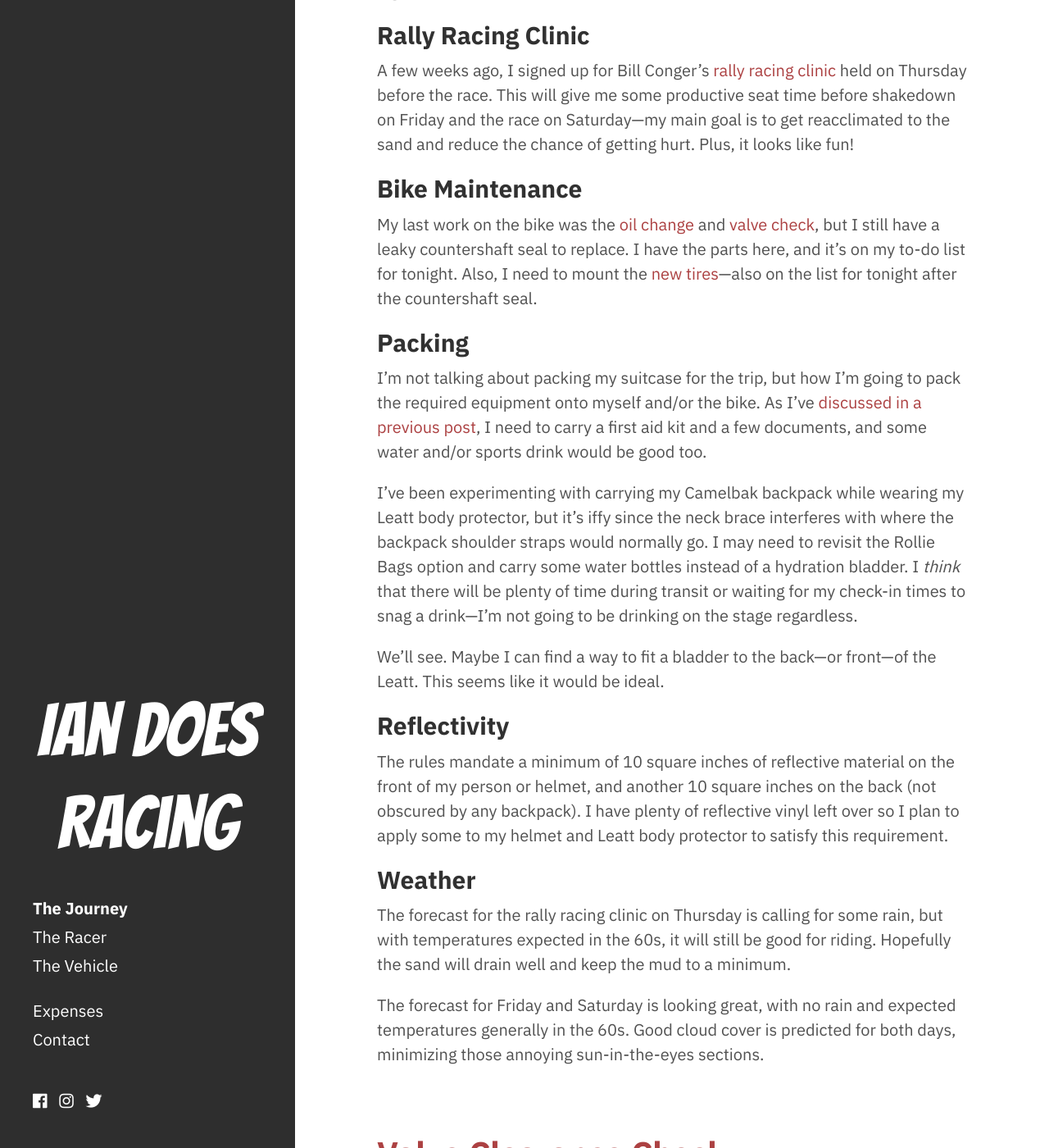
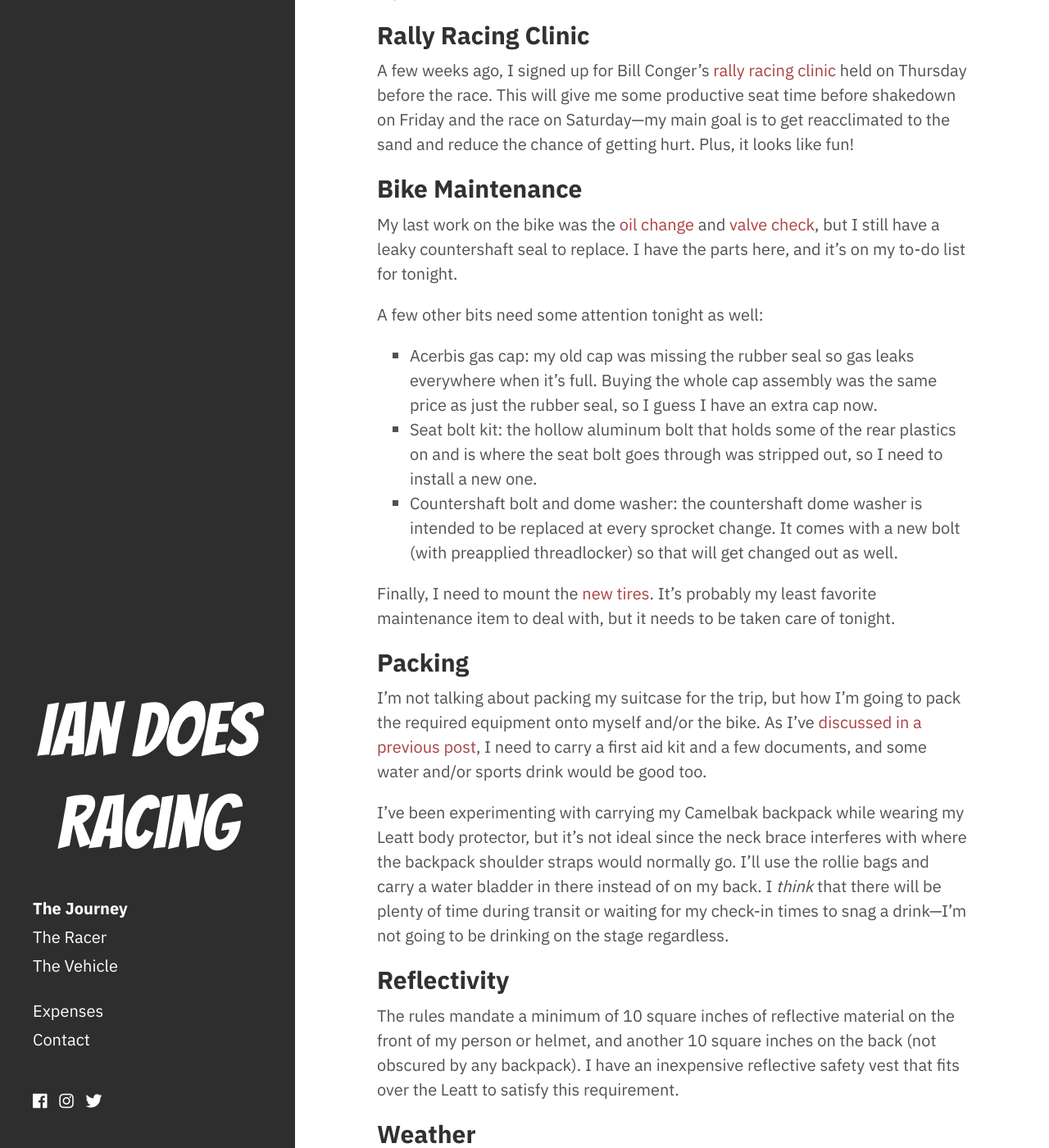
Before and after one commit to icooper/iandoesracing, a Jekyll site: the page built from index.html, in a window 1280 px wide and 1400 px high, scrolled down 6036 px. Shown: the whole window at 82% size. Built offline with Jekyll 4.4.1, drawn with Linux system fonts in a browser that asks for light colours; nearby versions of some CDN libraries; the list of posts is cut into pages by our own code.

Commit message:
updated expenses

```diff
--- a/_posts/2019-02-26-t-minus-4-days.md
+++ b/_posts/2019-02-26-t-minus-4-days.md
@@ -16,19 +16,25 @@
 
 ## Bike Maintenance
 
-My last work on the bike was the [oil change]({% link _posts/2019-01-23-oil-and-sprockets.md %}) and [valve check]({% link _posts/2019-01-24-valve-check.md %}), but I still have a leaky countershaft seal to replace. I have the parts here, and it's on my to-do list for tonight. Also, I need to mount the [new tires]({% link _posts/2019-01-10-new-shoes.md %})---also on the list for tonight after the countershaft seal.
+My last work on the bike was the [oil change]({% link _posts/2019-01-23-oil-and-sprockets.md %}) and [valve check]({% link _posts/2019-01-24-valve-check.md %}), but I still have a leaky countershaft seal to replace. I have the parts here, and it's on my to-do list for tonight.
+
+A few other bits need some attention tonight as well:
+
+* Acerbis gas cap: my old cap was missing the rubber seal so gas leaks everywhere when it's full. Buying the whole cap assembly was the same price as just the rubber seal, so I guess I have an extra cap now.
+* Seat bolt kit: the hollow aluminum bolt that holds some of the rear plastics on and is where the seat bolt goes through was stripped out, so I need to install a new one.
+* Countershaft bolt and dome washer: the countershaft dome washer is intended to be replaced at every sprocket change. It comes with a new bolt (with preapplied threadlocker) so that will get changed out as well.
+
+Finally, I need to mount the [new tires]({% link _posts/2019-01-10-new-shoes.md %}). It's probably my least favorite maintenance item to deal with, but it needs to be taken care of tonight.
 
 ## Packing
 
 I'm not talking about packing my suitcase for the trip, but how I'm going to pack the required equipment onto myself and/or the bike. As I've [discussed in a previous post]({% link _posts/2019-01-09-first-aid-kit.md %}), I need to carry a first aid kit and a few documents, and some water and/or sports drink would be good too.
 
-I've been experimenting with carrying my Camelbak backpack while wearing my Leatt body protector, but it's iffy since the neck brace interferes with where the backpack shoulder straps would normally go. I may need to revisit the Rollie Bags option and carry some water bottles instead of a hydration bladder. I *think* that there will be plenty of time during transit or waiting for my check-in times to snag a drink---I'm not going to be drinking on the stage regardless.
-
-We'll see. Maybe I can find a way to fit a bladder to the back---or front---of the Leatt. This seems like it would be ideal.
+I've been experimenting with carrying my Camelbak backpack while wearing my Leatt body protector, but it's not ideal since the neck brace interferes with where the backpack shoulder straps would normally go. I'll use the rollie bags and carry a water bladder in there instead of on my back. I *think* that there will be plenty of time during transit or waiting for my check-in times to snag a drink---I'm not going to be drinking on the stage regardless.
 
 ## Reflectivity
 
-The rules mandate a minimum of 10 square inches of reflective material on the front of my person or helmet, and another 10 square inches on the back (not obscured by any backpack). I have plenty of reflective vinyl left over so I plan to apply some to my helmet and Leatt body protector to satisfy this requirement.
+The rules mandate a minimum of 10 square inches of reflective material on the front of my person or helmet, and another 10 square inches on the back (not obscured by any backpack). I have an inexpensive reflective safety vest that fits over the Leatt to satisfy this requirement.
 
 ## Weather
 
--- a/expenses.md
+++ b/expenses.md
@@ -16,7 +16,7 @@
 * __Cosmetic__: things related to making the bike look good
 * __Travel__: things related to getting to and from the event
 
-Keep in mind, as I have been riding for years, I already have a lot of motorcycle gear. Don't consider this an exhaustive list of what's needed to participate in an event like this. Most items are linked to a relevant blog post.
+Keep in mind, as I have been riding for years, I already have a lot of motorcycle gear. Don't consider this an exhaustive list of what's needed to participate in an event like this---notably, I also did not include any food costs. Most items in the list are linked to a relevant blog post.
 
 | Amount | Category | Description                                              |
 | ------ | -------- | -------------------------------------------------------- |
@@ -34,28 +34,19 @@
 |  10.00 | Vehicle  | [IRC front and rear rim strips]({% link _posts/2019-01-10-new-shoes.md %}) |
 |  26.95 | Vehicle  | [Enduro Engineering roll chart holder]({% link _posts/2019-01-21-navigation-equipment.md %}) |
 |  52.58 | Vehicle  | [Motorex 10W50 synthetic oil and K&N filter]({% link _posts/2019-01-23-oil-and-sprockets.md %}) |
-|  14.13 | Vehicle  | replacement Acerbis gas cap |
-|  16.07 | Vehicle  | replacement seat bolt kit |
-|  15.06 | Vehicle  | countershaft seal kit |
-|   9.29 | Vehicle  | countershaft sprocket bolt and dome washer |
+|  14.13 | Vehicle  | [replacement Acerbis gas cap]({% link _posts/2019-02-26-t-minus-4-days.md %}) |
+|  16.07 | Vehicle  | [replacement seat bolt kit]({% link _posts/2019-02-26-t-minus-4-days.md %}) |
+|  15.06 | Vehicle  | [countershaft seal kit]({% link _posts/2019-02-26-t-minus-4-days.md %}) |
+|   9.29 | Vehicle  | [countershaft sprocket bolt and dome washer]({% link _posts/2019-02-26-t-minus-4-days.md %}) |
 |  78.77 | Cosmetic | [vinyl wrap materials]({% link _posts/2019-01-24-graphics-part-2.md %}) |
 | 281.93 | Travel   | 3 nights lodging near the rally |
 | 208.91 | Travel   | <abbr title="1925 miles @ average $2.234/gal and 20.6 mpg">fuel for the truck</abbr> |
 
-<p id="total" markdown="1">Total cost so far: `not cheap`</p>
+<p id="total" markdown="1">Total cost: `not cheap`</p>
 
 ----
 
-I'm planning on doing this regardless of outside financial support, so any contributions received are above and beyond the basic need. That said, any help along the way is very much appreciated as it reduces the financial burden on myself and my family.
-
-Although the entry fee for Sandblast is relatively low, that's only a small part of the expense of participating in an event like this. Even just a few dollars helps offset the cost of gas, tires, and food.
-
-<form action="https://www.paypal.com/cgi-bin/webscr" method="post" target="_top">
-<input type="hidden" name="cmd" value="_s-xclick" />
-<input type="hidden" name="hosted_button_id" value="3G239GEBGF5CU" />
-<input type="image" src="https://www.paypalobjects.com/en_US/i/btn/btn_donateCC_LG.gif" border="0" name="submit" title="PayPal - The safer, easier way to pay online!" alt="Donate with PayPal button" />
-<img alt="" border="0" src="https://www.paypal.com/en_US/i/scr/pixel.gif" width="1" height="1" />
-</form>
+Although the entry fee for Sandblast is relatively low, that's only a small part of the expense of participating in an event like this. Many thanks to my coworker and friend Andrew for his support in getting me to the 2019 Sandblast Rally.
 
 ----
 
```
